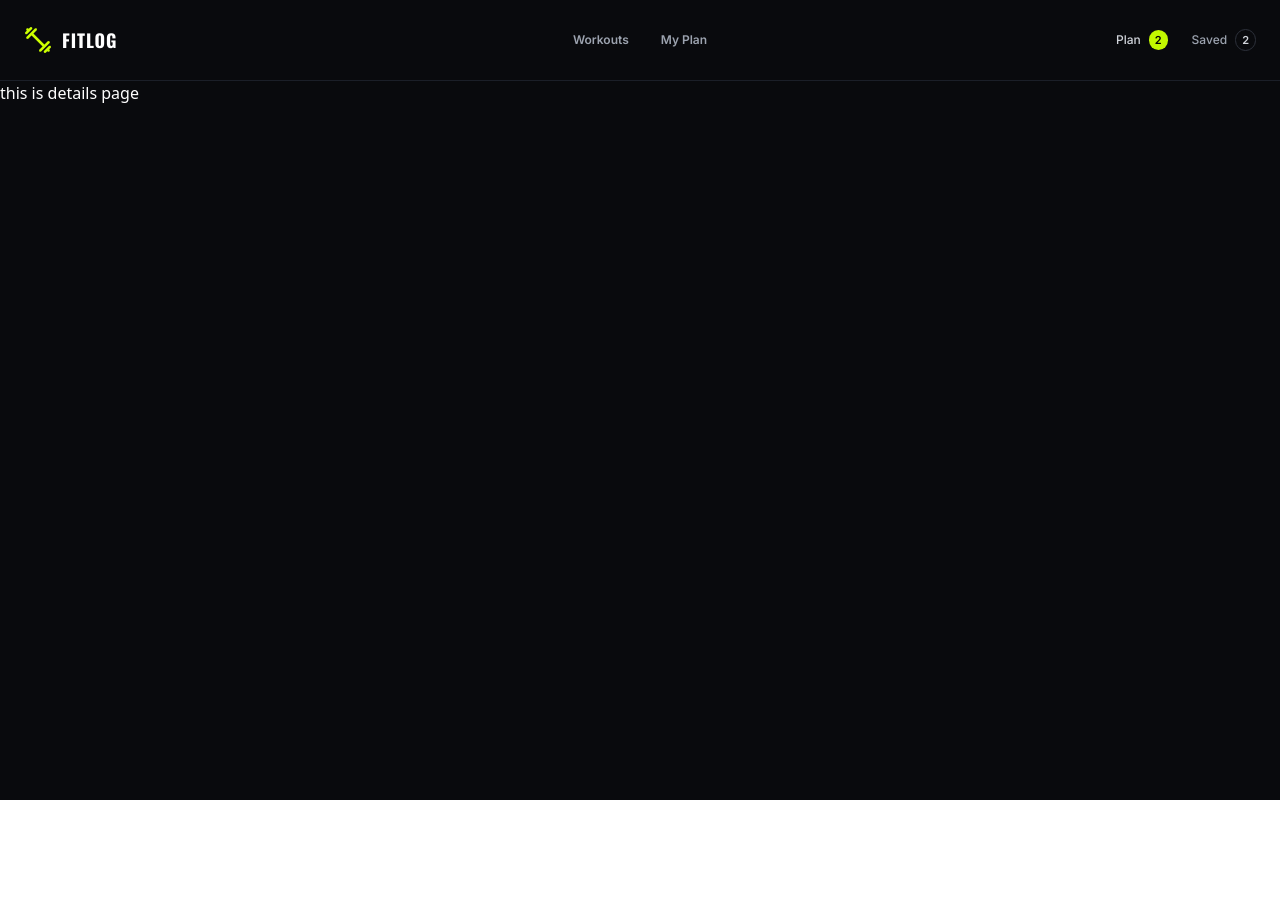
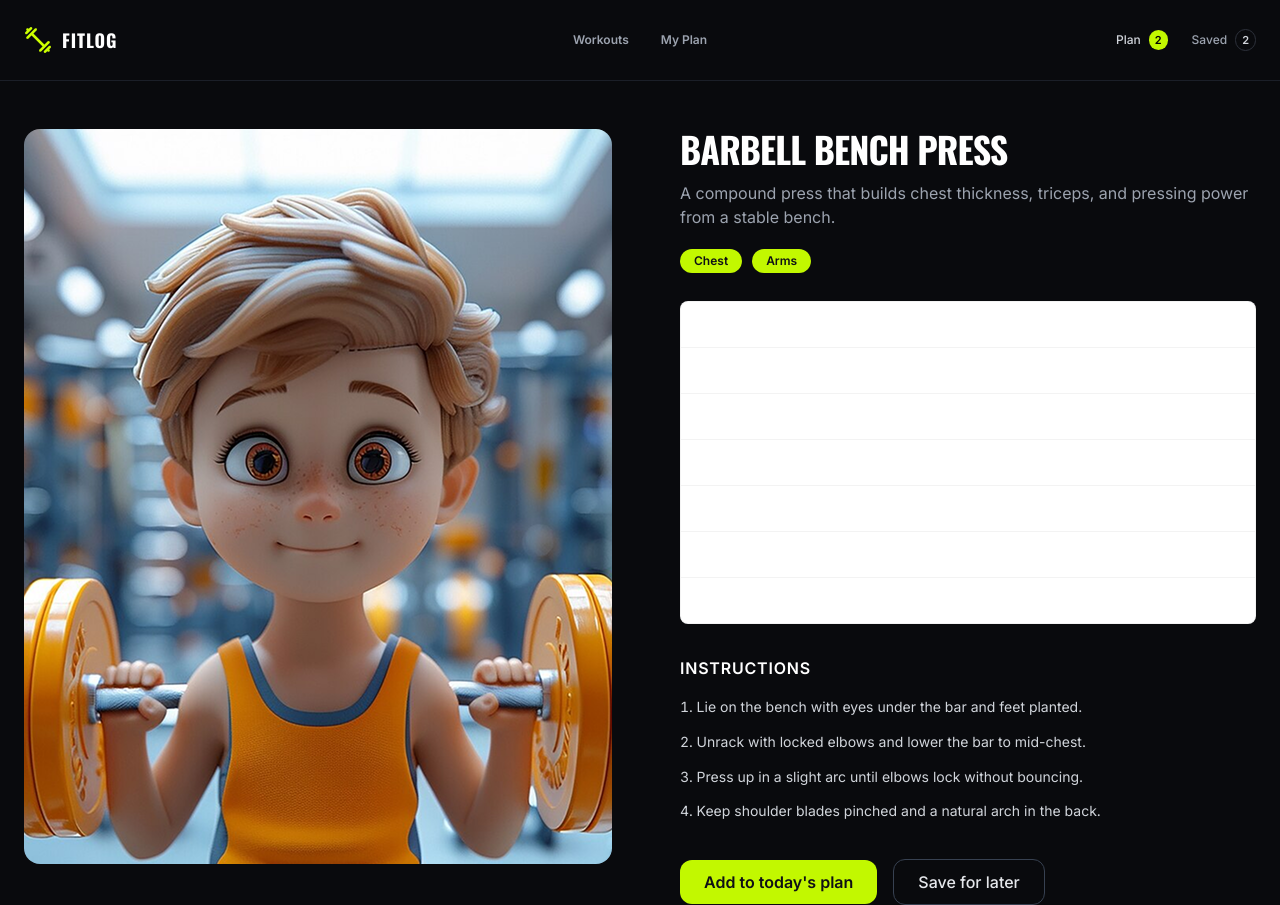
Before and after one commit to iyiu9akhan/PH-A06-FitLog, a Next.js app: page /details in a window 1280 px wide. Before the commit the page ends 800 px from the top, so only its background shows below. Built offline with nearby package versions, Linux system fonts and the light colour scheme.

Commit message:
card details section solved

```diff
--- a/src/app/details/page.tsx
+++ b/src/app/details/page.tsx
@@ -1,11 +1,95 @@
 import Container from "@/components/Container";
 import React from "react";
+import detailsDemo from "@/assets/details_demo.png";
+import Image from "next/image";
 
 function page() {
   return (
     <>
       <Container>
-        <div>this is details page</div>
+        <div className="mt-12 mx-6 flex justify-between ">
+          <div>
+            <Image
+              src={detailsDemo}
+              alt="#details_demo_img"
+              className="rounded-2xl"
+            />
+          </div>
+          <div>
+            <h1 className="font-primary font-bold text-[36px] leading-10 tracking-[-0.9px] text-title mb-3">
+              BARBELL BENCH PRESS
+            </h1>
+            <p className="max-w-xl font-secondary font-normal text-[16px] leading-6 text-subTitle mb-5">
+              A compound press that builds chest thickness, triceps, and
+              pressing power from a stable bench.
+            </p>
+            <div className="font-secondary font-semibold text-[12px] leading-4 text-[#0F1115] flex items-center gap-2.5 rounded capitalize mb-7">
+              <p className="bg-brand px-3.5 py-1 leading-4 rounded-full">
+                chest
+              </p>
+              <p className="bg-brand px-3.5 py-1 leading-4 rounded-full">
+                arms
+              </p>
+            </div>
+            <div className="overflow-x-auto rounded-box border border-base-content/5 bg-base-100 mb-8">
+              <table className="table">
+                <tbody>
+                  <tr>
+                    <td>EQUIPMENT</td>
+                    <td className="text-end">Barbell, Bench</td>
+                  </tr>
+                  <tr>
+                    <td>DIFFICULTY</td>
+                    <td className="text-end">Intermediate</td>
+                  </tr>
+                  <tr>
+                    <td>SETS</td>
+                    <td className="text-end">4</td>
+                  </tr>
+                  <tr>
+                    <td>REPS</td>
+                    <td className="text-end">6-8</td>
+                  </tr>
+                  <tr>
+                    <td>DURATION</td>
+                    <td className="text-end">25 min</td>
+                  </tr>
+                  <tr>
+                    <td>CALORIES</td>
+                    <td className="text-end">180 kcal</td>
+                  </tr>
+                  <tr>
+                    <td>RATING</td>
+                    <td className="text-end">4.8</td>
+                  </tr>
+                </tbody>
+              </table>
+            </div>
+            <h1 className="font-secondary font-extrabold text-[16px] leading-6 tracking-[0.8px] text-title mb-4">
+              INSTRUCTIONS
+            </h1>
+            <ol className="list-decimal list-inside space-y-3 font-secondary text-[14px]  leading-[22.8px] text-[#D1D5DB] mb-9">
+              <li>
+                Lie on the bench with eyes under the bar and feet planted.
+              </li>
+              <li>Unrack with locked elbows and lower the bar to mid-chest.</li>
+              <li>
+                Press up in a slight arc until elbows lock without bouncing.
+              </li>
+              <li>
+                Keep shoulder blades pinched and a natural arch in the back.
+              </li>
+            </ol>
+            <div className="flex gap-4 items-center font-secondary">
+              <button className="bg-brand px-6 py-3 rounded-xl text-[#0F1115] font-semibold leading-5 cursor-pointer">
+                Add to today's plan
+              </button>
+              <button className="text-[#E5E7EB] px-6 py-3 rounded-xl border border-[#374151] font-medium leading-5 cursor-pointer">
+                Save for later
+              </button>
+            </div>
+          </div>
+        </div>
       </Container>
     </>
   );
```
Also changed, not shown: src/assets/details_demo.png (added), src/components/Library.tsx (line endings or trailing spaces), 1 other file (tests, documents, lock files or other folders).
